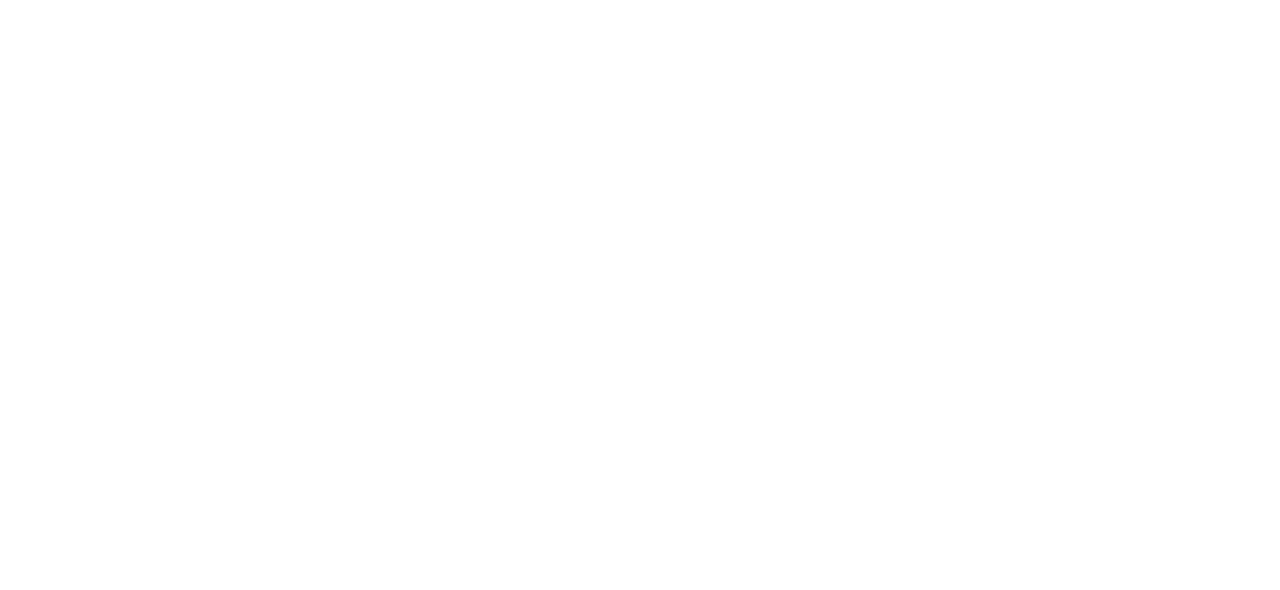
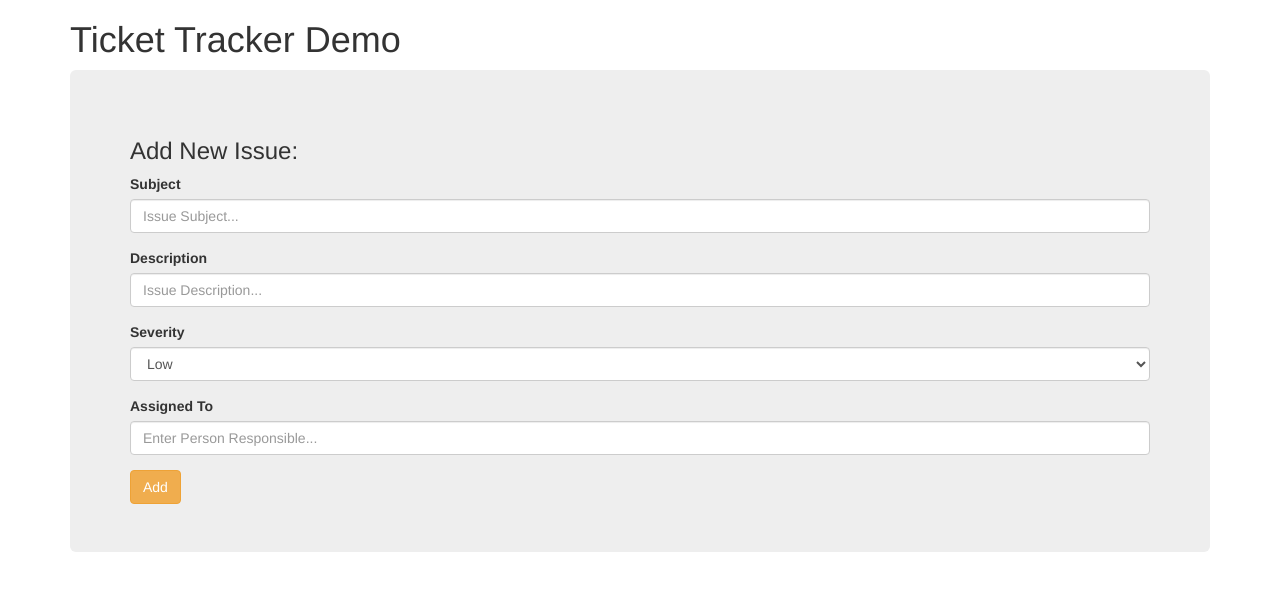
Before and after one commit to viktorCodes/ticket-issue-tracker, a plain HTML site: page index.html in a window 1280 px wide. Drawn offline with nearby package versions, Linux system fonts and the light colour scheme.

Commit message:
adding htm elements for ticket tracker

```diff
--- a/index.html
+++ b/index.html
@@ -4,10 +4,56 @@
     <meta charset="UTF-8">
     <meta http-equiv="X-UA-Compatible" content="IE=edge">
     <meta name="viewport" content="width=device-width, initial-scale=1.0">
-    <link rel="stylesheet" href="https://cdn.jsdelivr.net/npm/bootstrap@3.3.7/dist/css/bootstrap.min.css" integrity="sha384-BVYiiSIFeK1dGmJRAkycuHAHRg32OmUcww7on3RYdg4Va+PmSTsz/K68vbdEjh4u" crossorigin="anonymous">
-    <title>Document</title>
+
+    <link rel="stylesheet" href="https://maxcdn.bootstrapcdn.com/bootstrap/3.3.7/css/bootstrap.min.css" integrity="sha384-BVYiiSIFeK1dGmJRAkycuHAHRg32OmUcww7on3RYdg4Va+PmSTsz/K68vbdEjh4u" crossorigin="anonymous">
+
+    <title>ticket-issue-tracker</title>
 </head>
 <body>
+
+    <section class="container">
+
+        <h1>Ticket Tracker Demo</h1>
+
+        <section class="jumbotron">
+
+        <h3>Add New Issue:</h3>
+
+        <form id="issueInputForm">
+            <div class="form-group">
+                <label for="issueSubjInput">Subject</label>
+                <input type="text" class="form-control" id="issueSubjInput" placeholder="Issue Subject...">
+            </div>
+            <div class="form-group">
+                <label for="issueDescInput">Description</label>
+                <input type="text" class="form-control" id="issueDescInput" placeholder="Issue Description...">
+
+            </div>
+
+            <div class="form-group">
+                <label for="issueSeverityInput">Severity</label>
+                <select class="form-control" name="" id="issueSeverityInput">
+                    <option value="Low">Low</option>
+                    <option value="Medium">Medium</option>
+                    <option value="High">High</option>
+
+                </select>
+
+            </div>
+
+            <div class="form-group">
+                <label for="issueAssignedToInput">Assigned To</label>
+                <input type="text" class="form-control" id="issueAssignedToInput" placeholder="Enter Person Responsible...">
+
+            </div>
+
+            <button type="submit" class="btn btn-warning">Add</button>
+        </form>
+
+
+    </section>
+
+    </section>
 
 
 
```
